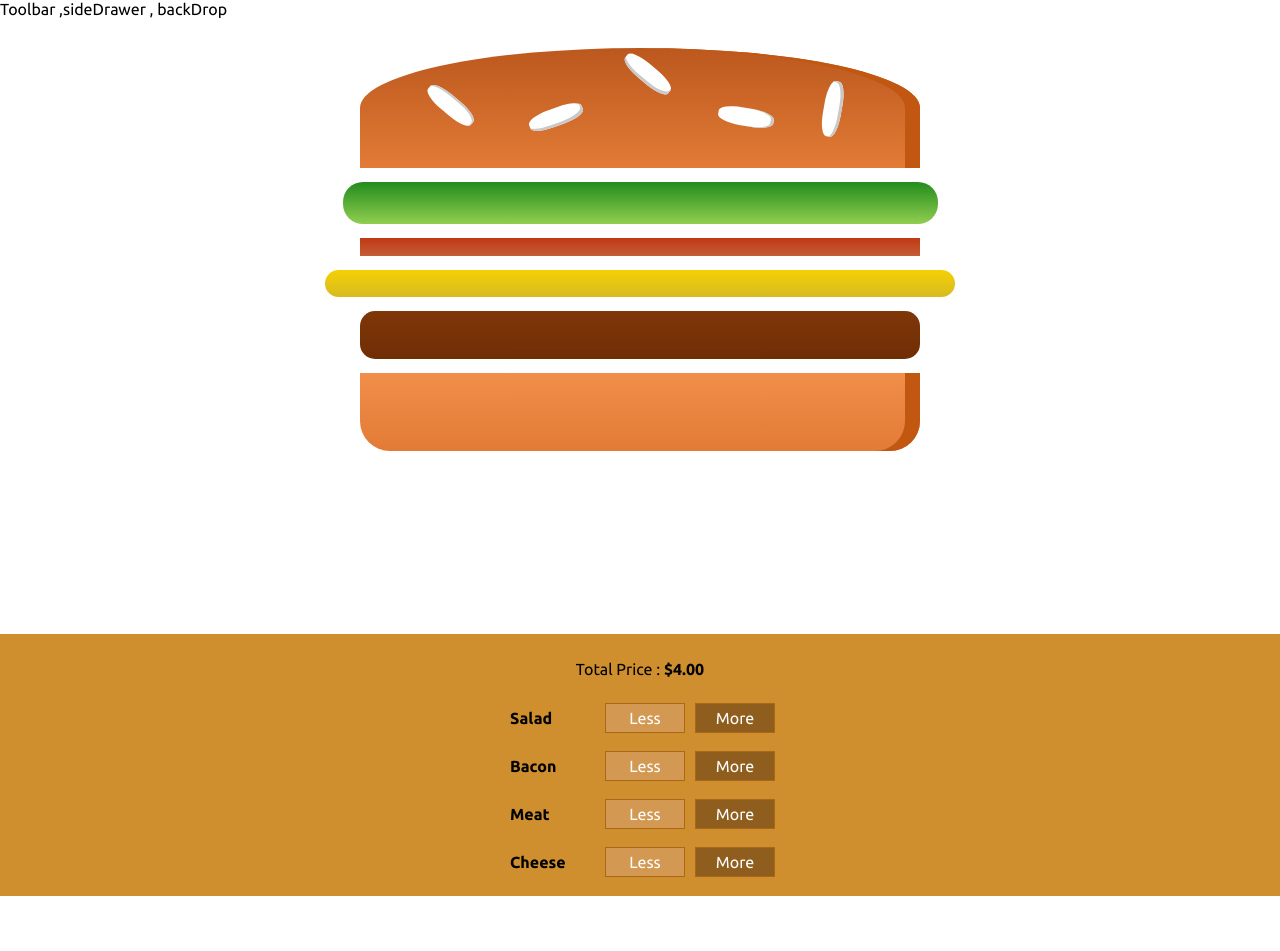
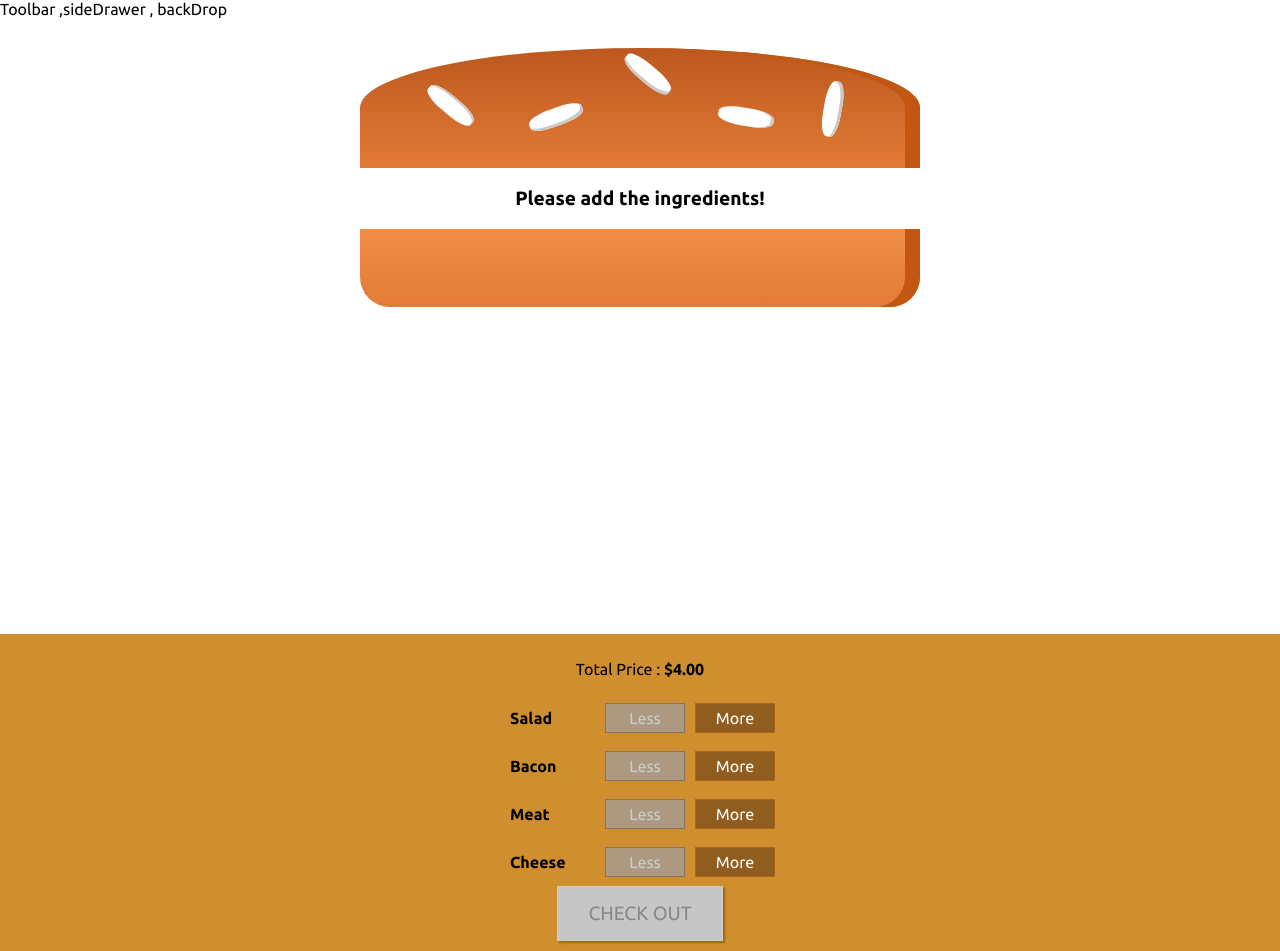
Before and after one commit to koDaegon/koDaegon-Zipgaelia, a React (Create React App) app: page / in a window 1280 px wide. Before the commit the page ends 896 px from the top, so only its background shows below. Built offline with nearby package versions, Linux system fonts and the light colour scheme.

Commit message:
Update CheckOut button

```diff
--- a/src/components/Burger/BuildControls/BuildControls.js
+++ b/src/components/Burger/BuildControls/BuildControls.js
@@ -1,5 +1,5 @@
 import React from 'react';
-import classes from './BuildControls.module.css'
+import classes from './BuildControls.module.css';
 import BuildControl from './BuildControl/BuildContorl';
 
 const controls =[
@@ -21,6 +21,7 @@
                 disabled = {props.disabled[ctrl.type]}
                 />
         ))}
+        <button className= {classes.OrderButton} disabled={!props.checkOut}>CHECK OUT</button>
     </div>
 );
 
--- a/src/components/Burger/BuildControls/BuildControls.module.css
+++ b/src/components/Burger/BuildControls/BuildControls.module.css
@@ -8,3 +8,45 @@
     margin: auto;
     padding:  10px 0;
 }
+
+.OrderButton {
+    background-color: #DAD735;
+    outline: none;
+    cursor: pointer;
+    border: 1px solid #966909;
+    color: #966909;
+    font-family: inherit;
+    font-size: 1.2em;
+    padding: 15px 30px;
+    box-shadow: 2px 2px 2px #966909;
+}
+
+
+.OrderButton:hover, .OrderButton:active {
+    background-color: #A0DB41;
+    border: 1px solid #966909;
+    color: #966909;
+}
+
+.OrderButton:disabled {
+    background-color: #C7C6C6;
+    cursor: not-allowed;
+    border: 1px solid #ccc;
+    color: #888888;
+}
+
+.OrderButton:not(:disabled) {
+    animation: enable 0.3s linear;
+}
+
+@keyframes enable {
+    0% {
+        transform: scale(1);
+    }
+    60% {
+        transform: scale(1.1);
+    }
+    100% {
+        transform: scale(1);
+    }
+}
--- a/src/container/BurgerBuilder/BurgerBuilder.js
+++ b/src/container/BurgerBuilder/BurgerBuilder.js
@@ -13,13 +13,26 @@
 class BurgerBuilder extends Component {
     state = {
         ingredients : {
-            salad : 1,
-            bacon : 1,
-            cheese : 1,
-            meat : 1
+            salad : 0,
+            bacon : 0,
+            cheese : 0,
+            meat : 0
         },
-        totalPrice: 4
+        totalPrice: 4,
+        purchasable : false
     }
+
+    updatePurchaseStatus =  (ingredients) => {
+        const sum = Object.keys(ingredients)
+        .map(igKey => {
+            return ingredients[igKey];
+        })
+        .reduce((sum , el) =>  {
+            return sum + el;
+
+        }, 0);
+        this.setState({purchasable : sum > 0});
+    };
 
     addIngredientHandler = (type) => {
         const oldCount = this.state.ingredients[type];
@@ -33,7 +46,7 @@
         const newPrice = oldPrice + priceAddition;
 
         this.setState({totalPrice : newPrice , ingredients: updatedIngredients});
-
+        this.updatePurchaseStatus(updatedIngredients);
     };
 
     removeIngredientHandler =(type) => {
@@ -51,6 +64,7 @@
         const newPrice = oldPrice - priceDeduction;
 
         this.setState({totalPrice : newPrice , ingredients: updatedIngredients});
+        this.updatePurchaseStatus(updatedIngredients);
     };
 
     render() {
@@ -70,7 +84,8 @@
                     ingredientAdded={this.addIngredientHandler}
                     ingredientRemoved={this.removeIngredientHandler}
                     disabled = {disabledInfo}
-                    price ={this.state.totalPrice}/>
+                    price ={this.state.totalPrice}
+                    checkOut={this.state.purchasable}/>
             </Aux>
         );
     }
```
Also changed, not shown: src/components/Burger/BuildControls/BuildControl/BuildControl.module.css (line endings or trailing spaces).
